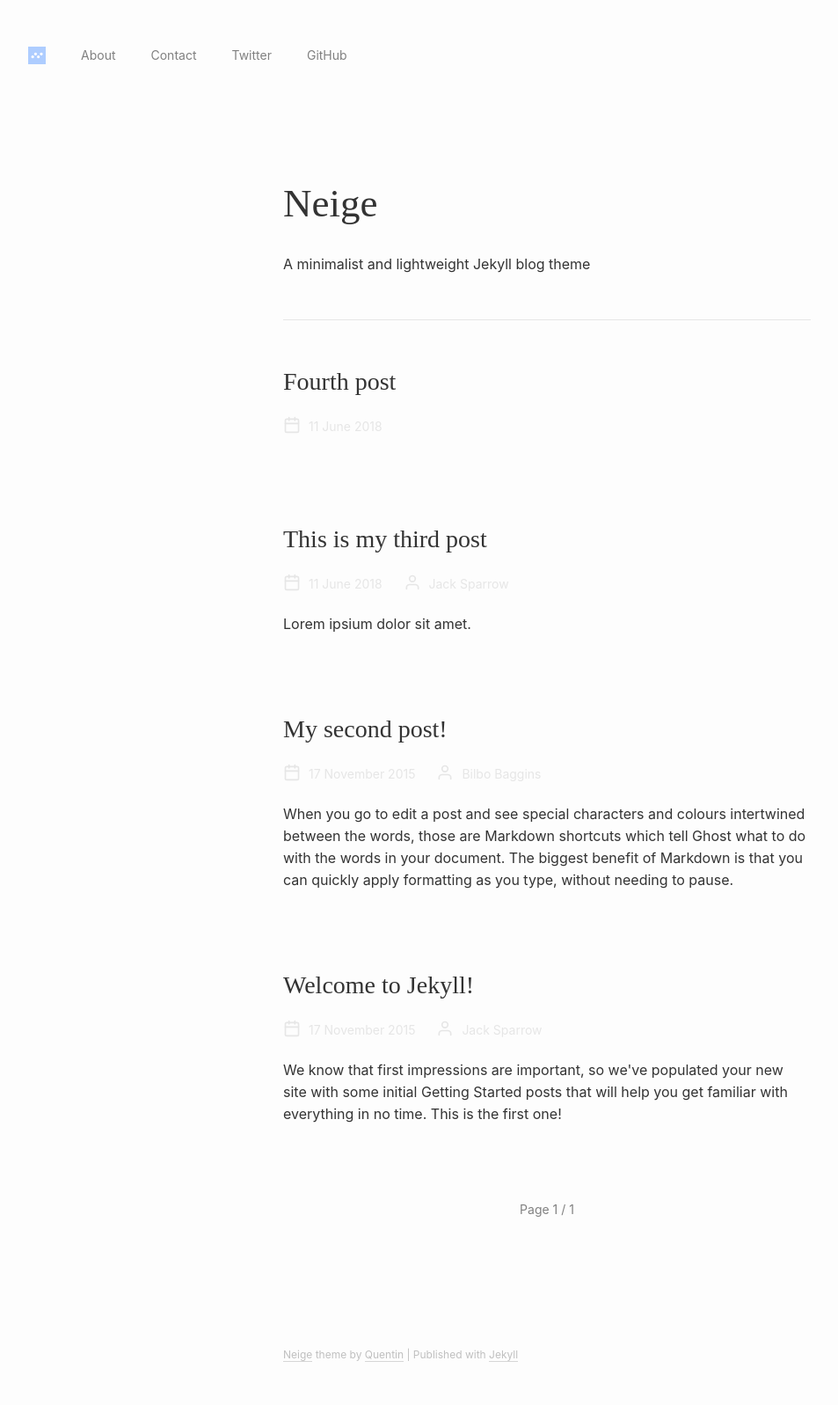
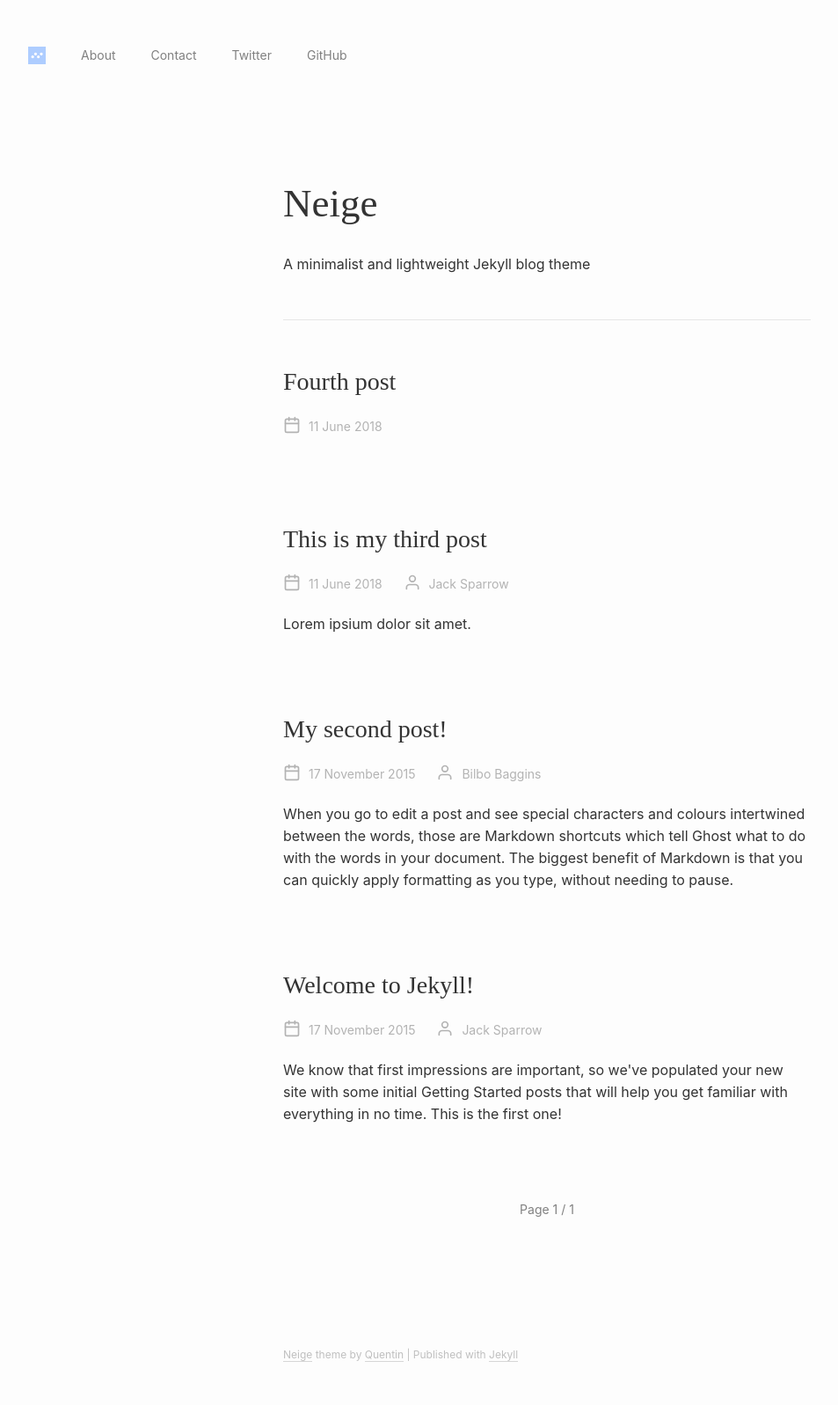
Before and after one commit to bellangerq/neige-theme, a Jekyll site: the page built from index.html, in a window 1280 px wide. Shown: the whole page at 88% size, without its empty margins (18-971 px from the left). Built offline with Jekyll 4.4.1, drawn with Linux system fonts in a browser that asks for light colours; the list of posts is cut into pages by our own code.

Commit message:
[+] Adjust contrast on info text

```diff
--- a/_includes/info.html
+++ b/_includes/info.html
@@ -4,7 +4,7 @@
 <div class="info">
   {% if date %}
     <div class="info-date">
-      <svg class="icon" xmlns="http://www.w3.org/2000/svg" width="24" height="24" viewBox="0 0 24 24" fill="none" stroke="#e6e6e6" stroke-width="2" stroke-linecap="round" stroke-linejoin="round">
+      <svg class="icon" xmlns="http://www.w3.org/2000/svg" width="24" height="24" viewBox="0 0 24 24" fill="none" stroke-width="2" stroke-linecap="round" stroke-linejoin="round">
         <rect x="3" y="4" width="18" height="18" rx="2" ry="2"/>
         <line x1="16" y1="2" x2="16" y2="6"/>
         <line x1="8" y1="2" x2="8" y2="6"/>
@@ -19,8 +19,8 @@
   {% if author %}
     <div class="info-author">
       <svg class="icon" xmlns="http://www.w3.org/2000/svg" width="24" height="24" viewBox="0 0 24 24">
-        <path d="M20 21v-2a4 4 0 0 0-4-4H8a4 4 0 0 0-4 4v2" fill="none" stroke="#e6e6e6" stroke-linecap="round" stroke-linejoin="round" stroke-width="2"/>
-        <circle cx="12" cy="7" r="4" fill="none" stroke="#e6e6e6" stroke-linecap="round" stroke-linejoin="round" stroke-width="2"/>
+        <path d="M20 21v-2a4 4 0 0 0-4-4H8a4 4 0 0 0-4 4v2" fill="none" stroke-linecap="round" stroke-linejoin="round" stroke-width="2"/>
+        <circle cx="12" cy="7" r="4" fill="none" stroke-linecap="round" stroke-linejoin="round" stroke-width="2"/>
       </svg>
       <span>
         {{ author.name }}
--- a/_sass/info.scss
+++ b/_sass/info.scss
@@ -1,5 +1,5 @@
 .info {
-  color: $color-grey-70;
+  color: $color-grey-50;
   font-family: $font-sans-serif;
   font-size: 14px;
 
@@ -12,6 +12,11 @@
 
   .info-date,
   .info-author {
+
+    svg {
+      stroke: $color-grey-50;
+    }
+
     @media(min-width: 768px) {
       display: inline-block;
     }
--- a/_sass/vars.scss
+++ b/_sass/vars.scss
@@ -1,6 +1,7 @@
 // COLORS
 $color-grey: #333;
 $color-grey-30: lighten($color-grey, 30%);
+$color-grey-50: lighten($color-grey, 50%);
 $color-grey-70: lighten($color-grey, 70%);
 $color-white: #fdfdfd;
 
```
